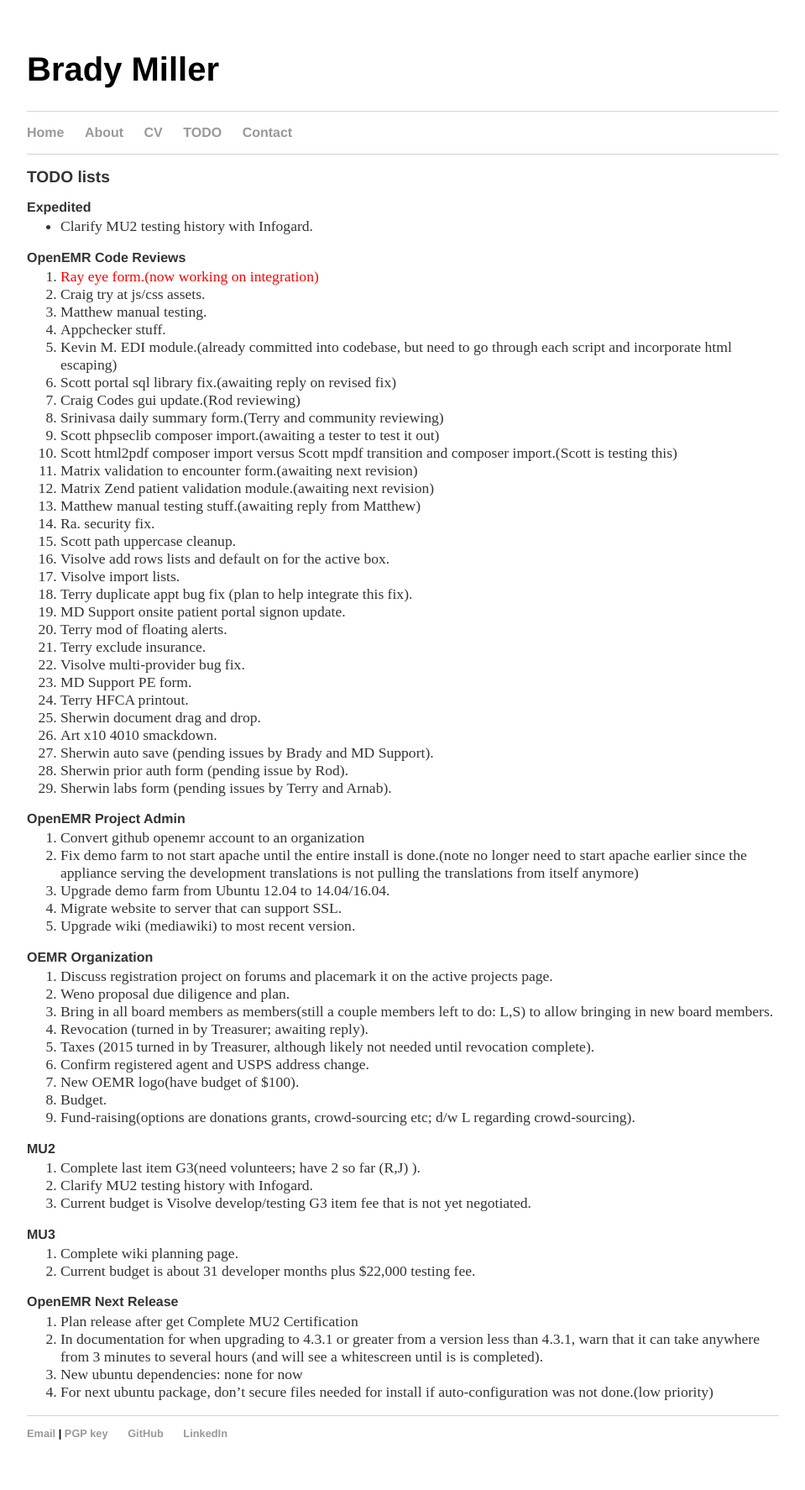
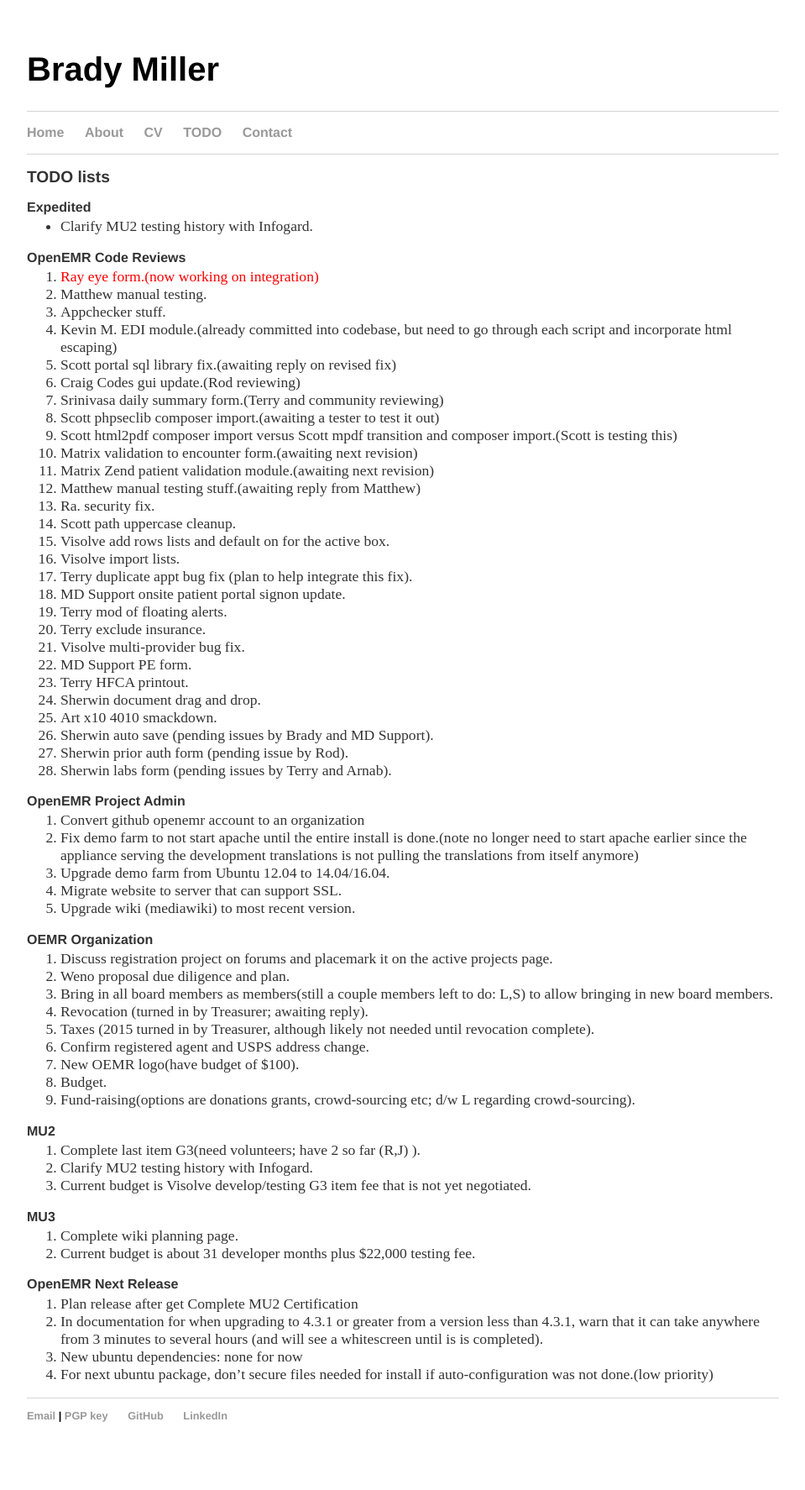
Before and after one commit to bradymiller/bradymiller.github.io, a Jekyll site: the page built from todo/index.md, in a window 1280 px wide. Shown: the whole page at 84% size, without its empty margins (160-1119 px from the left). Built offline with Jekyll 4.4.1, drawn with Linux system fonts in a browser that asks for light colours; after the commit the page ends 1753 px from its top, so only the background shows below that.

Commit message:
Update todo list

```diff
--- a/todo/index.md
+++ b/todo/index.md
@@ -8,7 +8,6 @@
 
 ### OpenEMR Code Reviews
 1. <span style="color: red">Ray eye form.(now working on integration)</span>
-1. Craig try at js/css assets.
 1. Matthew manual testing.
 1. Appchecker stuff.
 1. Kevin M. EDI module.(already committed into codebase, but need to go through each script and incorporate html escaping)
```
